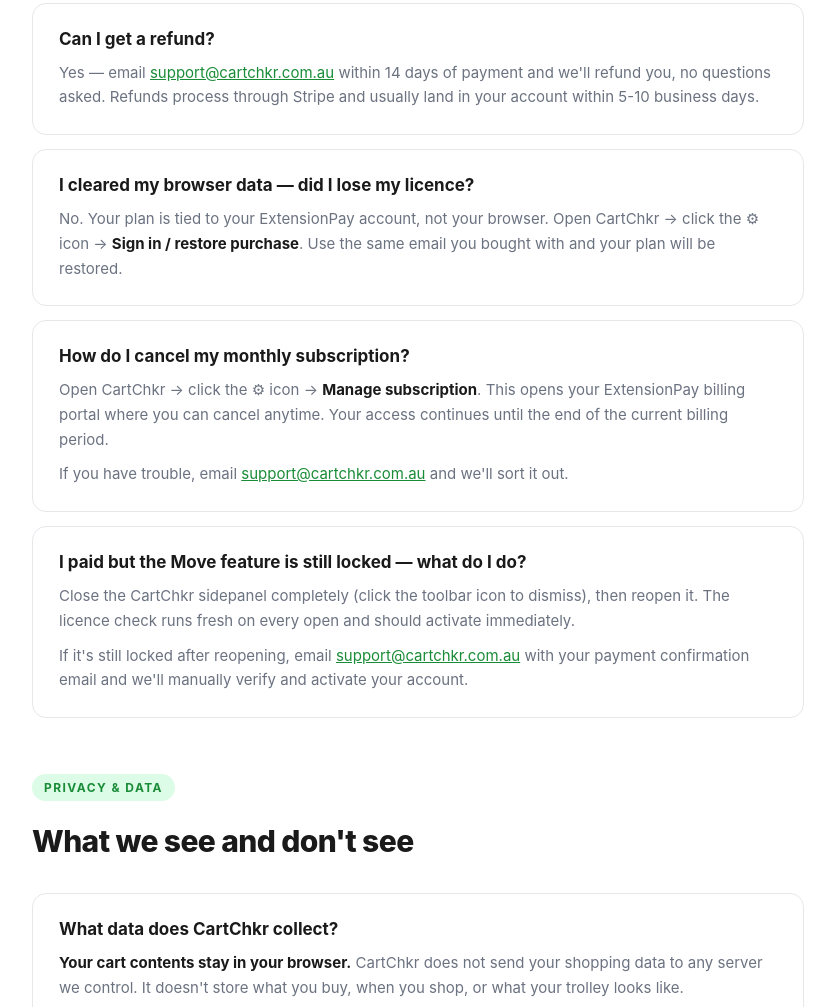
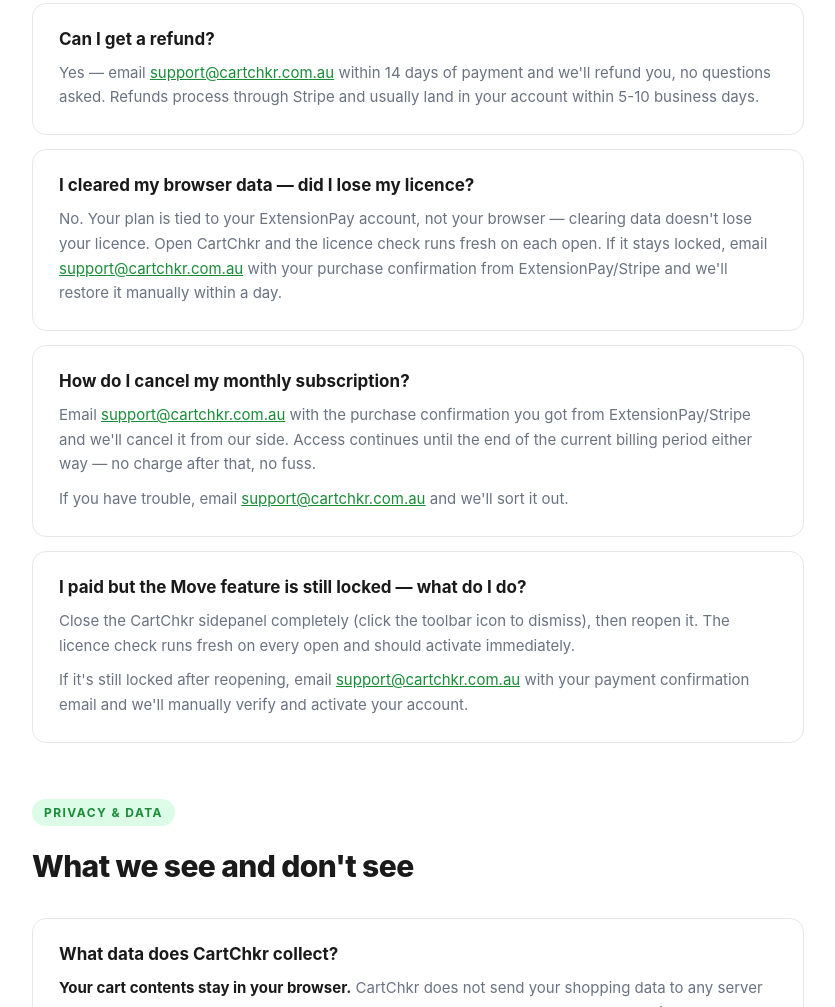
Before and after one commit to thesaiwinton/cartchkr-website, a plain HTML site: page faq.html in a window 1280 px wide. Shown: the part 3907-4914 px from the top of the page, without its empty margins (222-1057 px from the left). Drawn offline with Linux system fonts and the light colour scheme.

Commit message:
faq/support: purge gear-icon refs from cancel + restore + diagnostic-logs
Same stale-UI cleanup as the extension repo. Both faq.html and the
support.html accordion had 'Open CartChkr → click the ⚙ icon → Manage
subscription / Sign in / restore purchase' steps — those UI elements
were retired in v0.2.6. Now directs users to email support for cancel
and restore (the real flow Steve handles via the ExtensionPay dashboard).

Diagnostic-logs steps in the price-bug answer also updated to reference
the 'Report issue' sidepanel link.

```diff
--- a/faq.html
+++ b/faq.html
@@ -386,14 +386,14 @@
     <article class="faq-q" id="lost-licence-after-clearing-data">
       <h3>I cleared my browser data — did I lose my licence? <a class="anchor-link" href="#lost-licence-after-clearing-data" aria-label="Permalink">#</a></h3>
       <div class="a">
-        <p>No. Your plan is tied to your ExtensionPay account, not your browser. Open CartChkr → click the ⚙ icon → <strong>Sign in / restore purchase</strong>. Use the same email you bought with and your plan will be restored.</p>
+        <p>No. Your plan is tied to your ExtensionPay account, not your browser — clearing data doesn't lose your licence. Open CartChkr and the licence check runs fresh on each open. If it stays locked, email <a href="mailto:support@cartchkr.com.au">support@cartchkr.com.au</a> with your purchase confirmation from ExtensionPay/Stripe and we'll restore it manually within a day.</p>
       </div>
     </article>
 
     <article class="faq-q" id="how-do-i-cancel">
       <h3>How do I cancel my monthly subscription? <a class="anchor-link" href="#how-do-i-cancel" aria-label="Permalink">#</a></h3>
       <div class="a">
-        <p>Open CartChkr → click the ⚙ icon → <strong>Manage subscription</strong>. This opens your ExtensionPay billing portal where you can cancel anytime. Your access continues until the end of the current billing period.</p>
+        <p>Email <a href="mailto:support@cartchkr.com.au">support@cartchkr.com.au</a> with the purchase confirmation you got from ExtensionPay/Stripe and we'll cancel it from our side. Access continues until the end of the current billing period either way — no charge after that, no fuss.</p>
         <p>If you have trouble, email <a href="mailto:support@cartchkr.com.au">support@cartchkr.com.au</a> and we'll sort it out.</p>
       </div>
     </article>
```
Also changed, not shown: support.html (+2 -2 lines).
